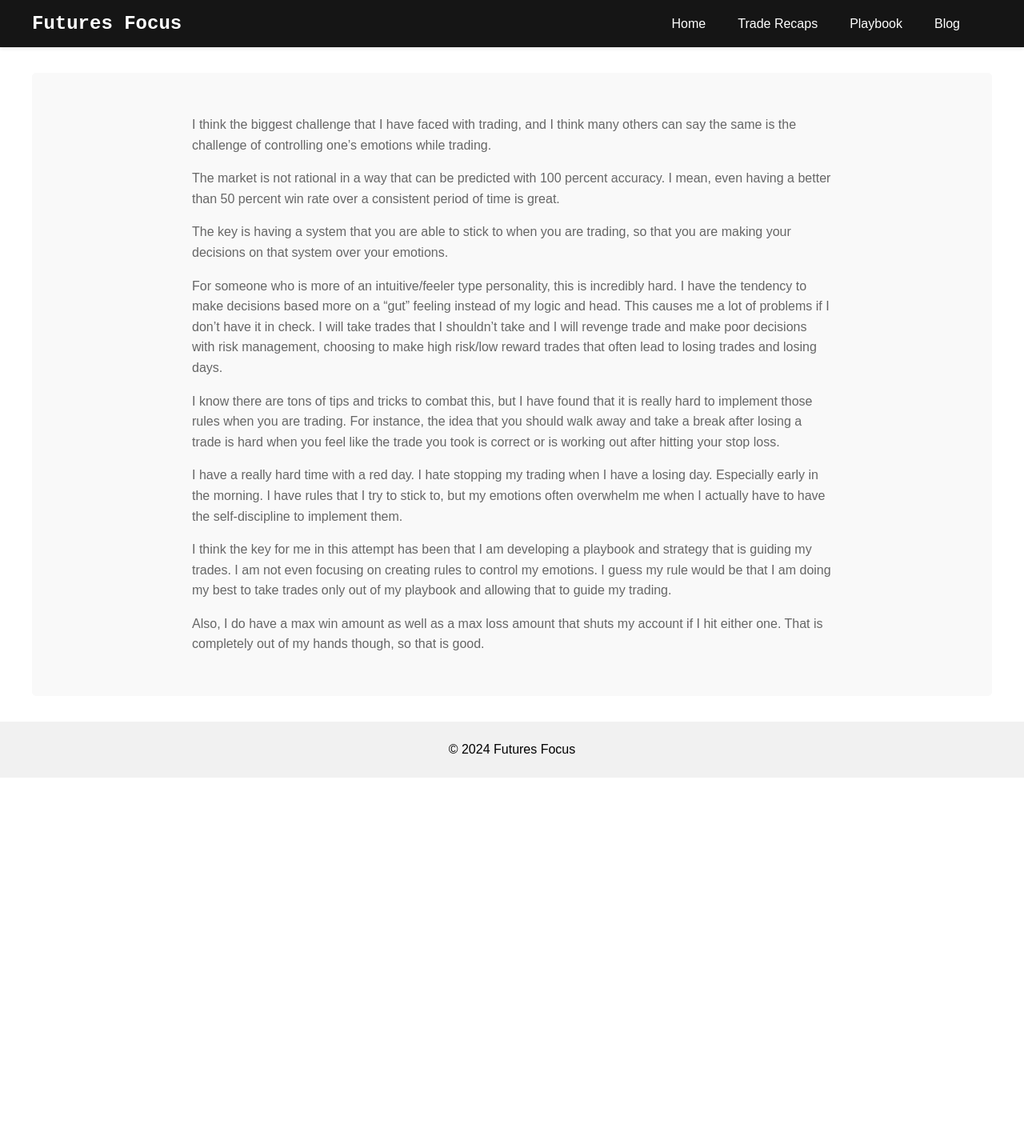
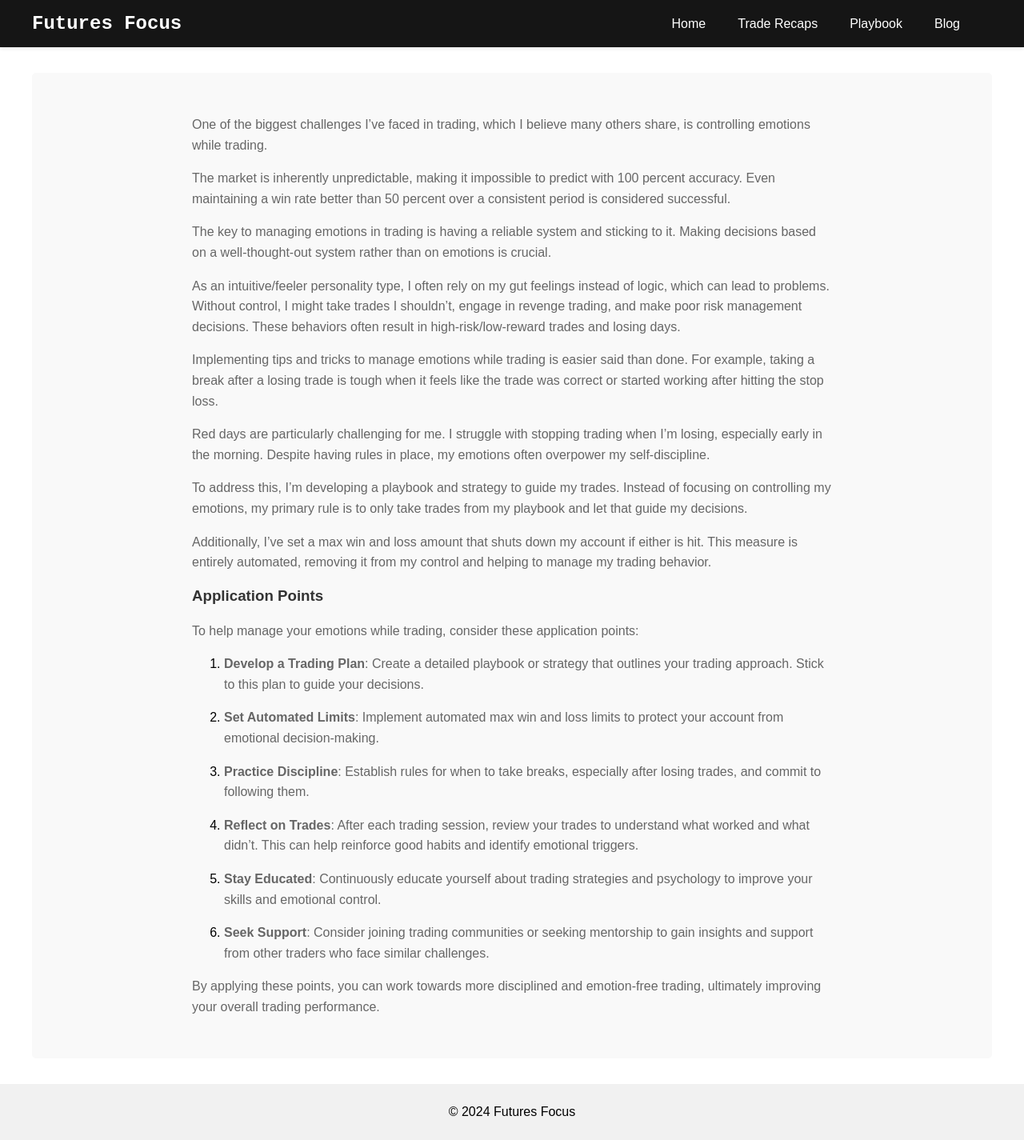
Before and after one commit to zackrylangford/daytrading-unplugged, a Jekyll site: the page built from _posts/2024-06-05-emotional-trading.md, in a window 1280 px wide. Shown: the whole page at 80% size. Built offline with Jekyll 4.4.1, drawn with Linux system fonts in a browser that asks for light colours; some web fonts are replaced; before the commit the page ends 972 px from its top, so only the background shows below that.

Commit message:
Second draft

```diff
--- a/_posts/2024-06-05-emotional-trading.md
+++ b/_posts/2024-06-05-emotional-trading.md
@@ -1,23 +1,40 @@
 ---
 layout: blog-post
-title:  "Emotional Trading"
-date:   2024-06-05
+title: "Emotional Trading"
+date: 2024-06-05
 categories: psychology
 ---
 
+One of the biggest challenges I’ve faced in trading, which I believe many others share, is controlling emotions while trading.
 
-I think the biggest challenge that I have faced with trading, and I think many others can say the same is the challenge of controlling one's emotions while trading.
+The market is inherently unpredictable, making it impossible to predict with 100 percent accuracy. Even maintaining a win rate better than 50 percent over a consistent period is considered successful.
 
-The market is not rational in a way that can be predicted with 100 percent accuracy. I mean, even having a better than 50 percent win rate over a consistent period of time is great.
+The key to managing emotions in trading is having a reliable system and sticking to it. Making decisions based on a well-thought-out system rather than on emotions is crucial.
 
-The key is having a system that you are able to stick to when you are trading, so that you are making your decisions on that system over your emotions.
+As an intuitive/feeler personality type, I often rely on my gut feelings instead of logic, which can lead to problems. Without control, I might take trades I shouldn’t, engage in revenge trading, and make poor risk management decisions. These behaviors often result in high-risk/low-reward trades and losing days.
 
-For someone who is more of an intuitive/feeler type personality, this is incredibly hard. I have the tendency to make decisions based more on a "gut" feeling instead of my logic and head. This causes me a lot of problems if I don't have it in check. I will take trades that I shouldn't take and I will revenge trade and make poor decisions with risk management, choosing to make high risk/low reward trades that often lead to losing trades and losing days.
+Implementing tips and tricks to manage emotions while trading is easier said than done. For example, taking a break after a losing trade is tough when it feels like the trade was correct or started working after hitting the stop loss.
 
-I know there are tons of tips and tricks to combat this, but I have found that it is really hard to implement those rules when you are trading. For instance, the idea that you should walk away and take a break after losing a trade is hard when you feel like the trade you took is correct or is working out after hitting your stop loss.
+Red days are particularly challenging for me. I struggle with stopping trading when I’m losing, especially early in the morning. Despite having rules in place, my emotions often overpower my self-discipline.
 
-I have a really hard time with a red day. I hate stopping my trading when I have a losing day. Especially early in the morning. I have rules that I try to stick to, but my emotions often overwhelm me when I actually have to have the self-discipline to implement them.
+To address this, I’m developing a playbook and strategy to guide my trades. Instead of focusing on controlling my emotions, my primary rule is to only take trades from my playbook and let that guide my decisions.
 
-I think the key for me in this attempt has been that I am developing a playbook and strategy that is guiding my trades. I am not even focusing on creating rules to control my emotions. I guess my rule would be that I am doing my best to take trades only out of my playbook and allowing that to guide my trading.
+Additionally, I’ve set a max win and loss amount that shuts down my account if either is hit. This measure is entirely automated, removing it from my control and helping to manage my trading behavior.
 
-Also, I do have a max win amount as well as a max loss amount that shuts my account if I hit either one. That is completely out of my hands though, so that is good.
+### Application Points
+
+To help manage your emotions while trading, consider these application points:
+
+1. **Develop a Trading Plan**: Create a detailed playbook or strategy that outlines your trading approach. Stick to this plan to guide your decisions.
+
+2. **Set Automated Limits**: Implement automated max win and loss limits to protect your account from emotional decision-making.
+
+3. **Practice Discipline**: Establish rules for when to take breaks, especially after losing trades, and commit to following them.
+
+4. **Reflect on Trades**: After each trading session, review your trades to understand what worked and what didn’t. This can help reinforce good habits and identify emotional triggers.
+
+5. **Stay Educated**: Continuously educate yourself about trading strategies and psychology to improve your skills and emotional control.
+
+6. **Seek Support**: Consider joining trading communities or seeking mentorship to gain insights and support from other traders who face similar challenges.
+
+By applying these points, you can work towards more disciplined and emotion-free trading, ultimately improving your overall trading performance.
```
